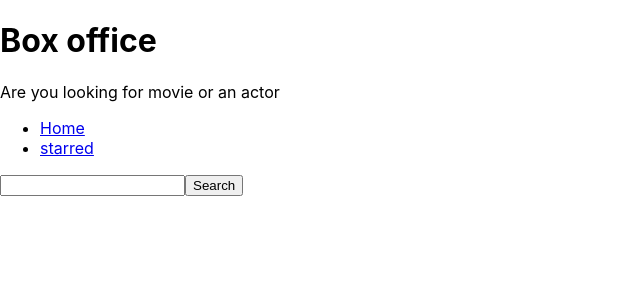
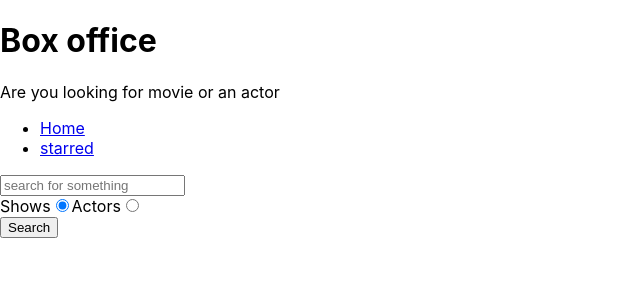
Before and after one commit to HARSHCHITTORA/box-office-app, a React (Create React App) app: page / in a window 1280 px wide. Shown: the top 300 px of the page, without its empty margins (0-640 px from the left). Built offline with nearby package versions, Linux system fonts and the light colour scheme.

Commit message:
Adding Actors Search With Radio Buttons

```diff
--- a/src/pages/Home.jsx
+++ b/src/pages/Home.jsx
@@ -6,6 +6,9 @@
 function Home() {
     const [input,setInput]=useState('')
     const [results,setResult]=useState(null)
+    const [searchOption,setSearchOption]=useState("shows")
+
+    const isShowsSearch=searchOption==="shows";
 
     const onInputChange=(ev)=>{
         setInput(ev.target.value)
@@ -14,7 +17,7 @@
     const onSearch=()=>{
         // https://api.tvmaze.com/search/shows?q=man
 
-        apiGet(`/search/shows?q=${input}`).then(result=>{
+        apiGet(`/search/${searchOption}?q=${input}`).then(result=>{
             setResult(result)
             console.log(result)
         })
@@ -39,13 +42,49 @@
         return<div>No result</div>
     }
     if(results && results.length>0){
-            return <div>{results.map((item)=><div key={item.show.id}>{item.show.name}</div>)}</div>
+            // return <div>{results.map((item)=><div key={item.show.id}>{item.show.name}</div>)}</div>
+            return results[0].show?
+            <div>{results.map((item)=><div key={item.show.id}>{item.show.name}</div>)}</div>
+            :<div>{results.map((item)=><div key={item.person.id}>{item.person.name}</div>)}</div>
+
     }
     return null;
 }
+
+const onRadioChange=(ev)=>{
+    setSearchOption(ev.target.value)
+}
+console.log(searchOption)
   return (
     <MainPage>
-        <input type="text" onChange={onInputChange} onKeyDown={onKeyDown} value={input}/>
+        <input
+        type="text"
+        placeholder='search for something'
+        onChange={onInputChange}
+        onKeyDown={onKeyDown}
+        value={input}/>
+
+        <div>
+            <label htmlFor='shows-search'>
+                Shows
+                <input
+                id="shows-search"
+                type='radio'
+                value="shows"
+                checked={isShowsSearch}
+                onChange={onRadioChange}/>
+            </label>
+            <label htmlFor='actors-search'>
+                Actors
+                <input
+                id="actors-search"
+                type='radio'
+                value="people"
+                checked={!isShowsSearch}
+                 onChange={onRadioChange}/>
+            </label>
+        </div>
+
         <button type='button' onClick={onSearch}>Search</button>
         {renderResults()}
     </MainPage>
```
